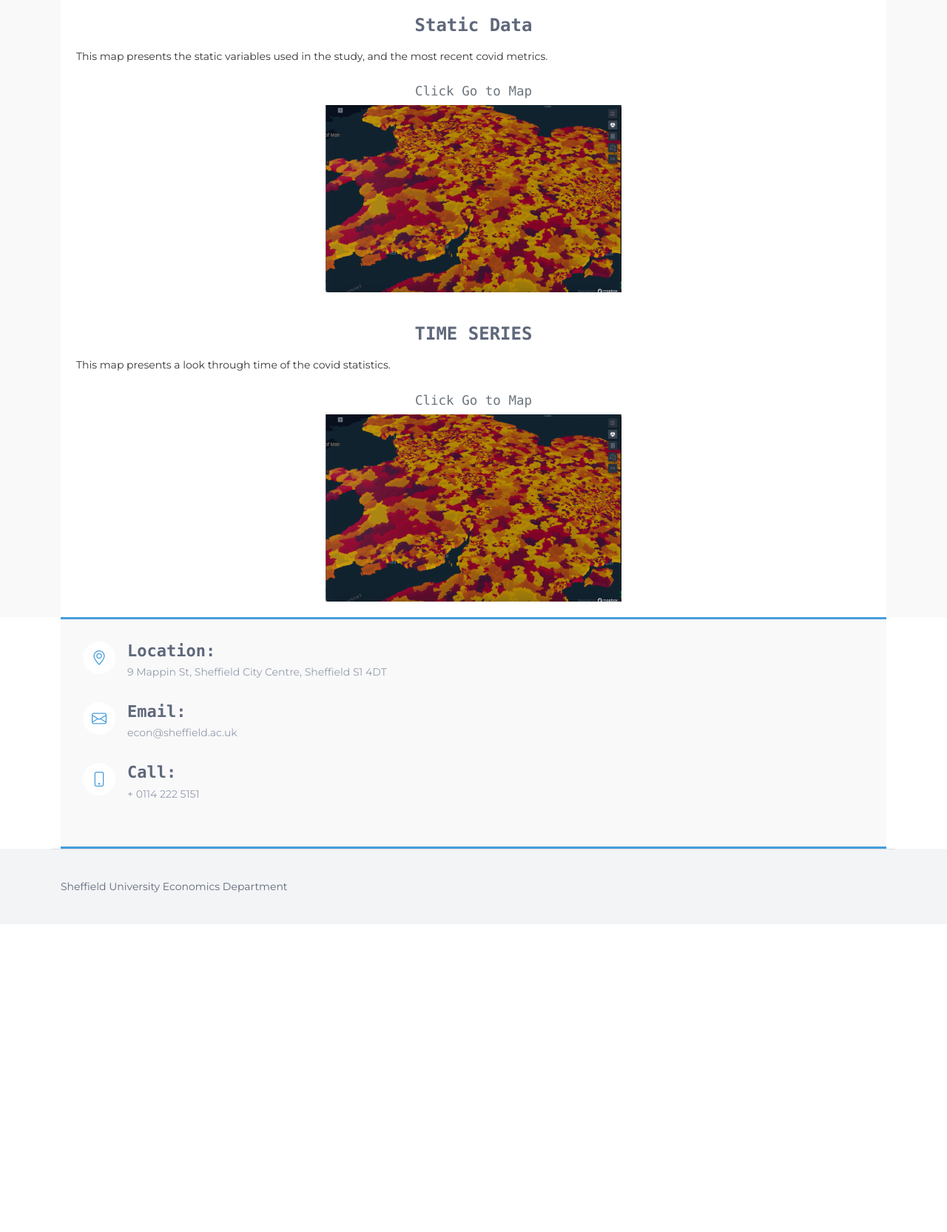
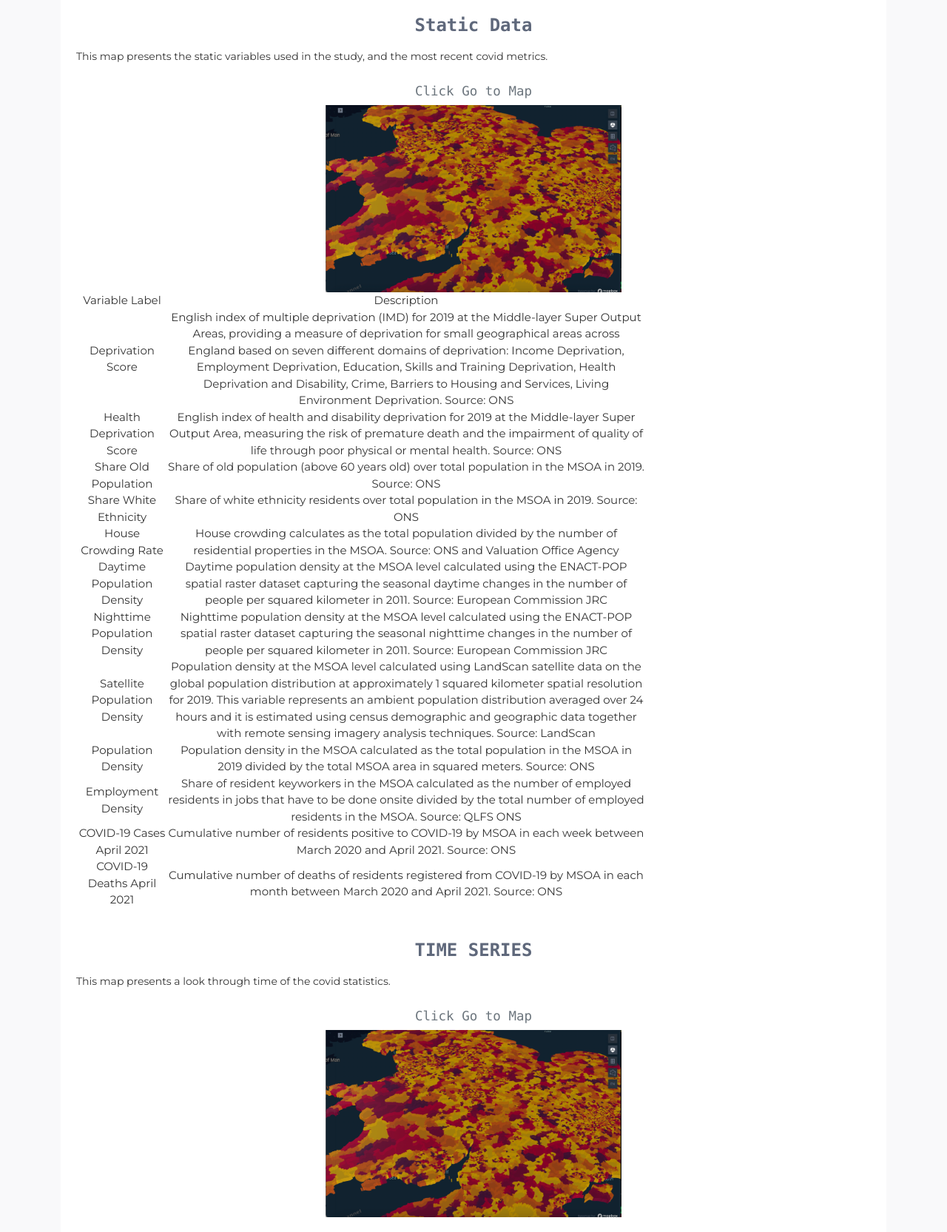
Before and after one commit to Quotennial/sheffield_mapping_frontend, a PHP site: page / in a window 1280 px wide. Shown: the part 1159-2824 px from the top of the page at 74% size. Before the commit the page ends 2365 px from the top, so only its background shows below. Run offline with PHP 8.4, Linux system fonts and the light colour scheme.

Commit message:
added variables table

```diff
--- a/index.php
+++ b/index.php
@@ -133,7 +133,62 @@
                 <!-- <p class="text-center text-secondary mt-0">Click Go to Map</p> -->
                 <a target=”_blank” href="Static_Covid_Map.html"><img class="img-rounded" src="assets/img/buttontoclick.png" style="height:400;width: 400px;"></a>
               </div>
-
+             <table border="0" width="768" cellspacing="0" cellpadding="0"><colgroup><col width="124" /><col width="644" /></colgroup>
+<tbody>
+<tr>
+<td class="xl64" width="124" height="21">Variable Label</td>
+<td width="644">Description</td>
+</tr>
+<tr>
+<td class="xl64" width="124" height="107">Deprivation Score</td>
+<td class="xl64" width="644">English index of multiple deprivation (IMD) for 2019 at the Middle-layer Super Output Areas, providing a measure of deprivation for small geographical areas across England based on seven different domains of deprivation: Income Deprivation, Employment Deprivation, Education, Skills and Training Deprivation, Health Deprivation and Disability, Crime, Barriers to Housing and Services, Living Environment Deprivation. Source: ONS</td>
+</tr>
+<tr>
+<td class="xl64" width="124" height="64">Health Deprivation Score</td>
+<td class="xl64" width="644">English index of health and disability deprivation for 2019 at the Middle-layer Super Output Area, measuring the risk of premature death and the impairment of quality of life through poor physical or mental health. Source: ONS</td>
+</tr>
+<tr>
+<td class="xl64" width="124" height="43">Share Old Population</td>
+<td class="xl64" width="644">Share of old population (above 60 years old) over total population in the MSOA in 2019. Source: ONS</td>
+</tr>
+<tr>
+<td class="xl64" width="124" height="43">Share White Ethnicity</td>
+<td class="xl64" width="644">Share of white ethnicity residents over total population in the MSOA in 2019. Source: ONS</td>
+</tr>
+<tr>
+<td class="xl64" width="124" height="43">House Crowding Rate</td>
+<td class="xl64" width="644">House crowding calculates as the total population divided by the number of residential properties in the MSOA. Source: ONS and Valuation Office Agency</td>
+</tr>
+<tr>
+<td class="xl64" width="124" height="64">Daytime Population Density</td>
+<td class="xl64" width="644">Daytime population density at the MSOA level calculated using the ENACT-POP spatial raster dataset capturing the seasonal daytime changes in the number of people per squared kilometer in 2011. Source: European Commission JRC</td>
+</tr>
+<tr>
+<td class="xl64" width="124" height="64">Nighttime Population Density</td>
+<td class="xl64" width="644">Nighttime population density at the MSOA level calculated using the ENACT-POP spatial raster dataset capturing the seasonal nighttime changes in the number of people per squared kilometer in 2011. Source: European Commission JRC</td>
+</tr>
+<tr>
+<td class="xl64" width="124" height="107">Satellite Population Density</td>
+<td class="xl64" width="644">Population density at the MSOA level calculated using LandScan satellite data on the global population distribution at approximately 1 squared kilometer spatial resolution for 2019. This variable represents an ambient population distribution averaged over 24 hours and it is estimated using census demographic and geographic data together with remote sensing imagery analysis techniques. Source: LandScan</td>
+</tr>
+<tr>
+<td class="xl64" width="124" height="43">Population Density</td>
+<td class="xl64" width="644">Population density in the MSOA calculated as the total population in the MSOA in 2019 divided by the total MSOA area in squared meters. Source: ONS</td>
+</tr>
+<tr>
+<td class="xl64" width="124" height="64">Employment Density</td>
+<td class="xl64" width="644">Share of resident keyworkers in the MSOA calculated as the number of employed residents in jobs that have to be done onsite divided by the total number of employed residents in the MSOA. Source: QLFS ONS</td>
+</tr>
+<tr>
+<td class="xl64" width="124" height="43">COVID-19 Cases April 2021</td>
+<td class="xl63" width="644">Cumulative number of residents positive to COVID-19 by MSOA in each week between March 2020 and April 2021. Source: ONS</td>
+</tr>
+<tr>
+<td class="xl64" width="124" height="43">COVID-19 Deaths April 2021</td>
+<td class="xl63" width="644">Cumulative number of deaths of residents registered from COVID-19 by MSOA in each month between March 2020 and April 2021. Source: ONS</td>
+</tr>
+</tbody>
+</table>
             </div>
           </div>
 
```
